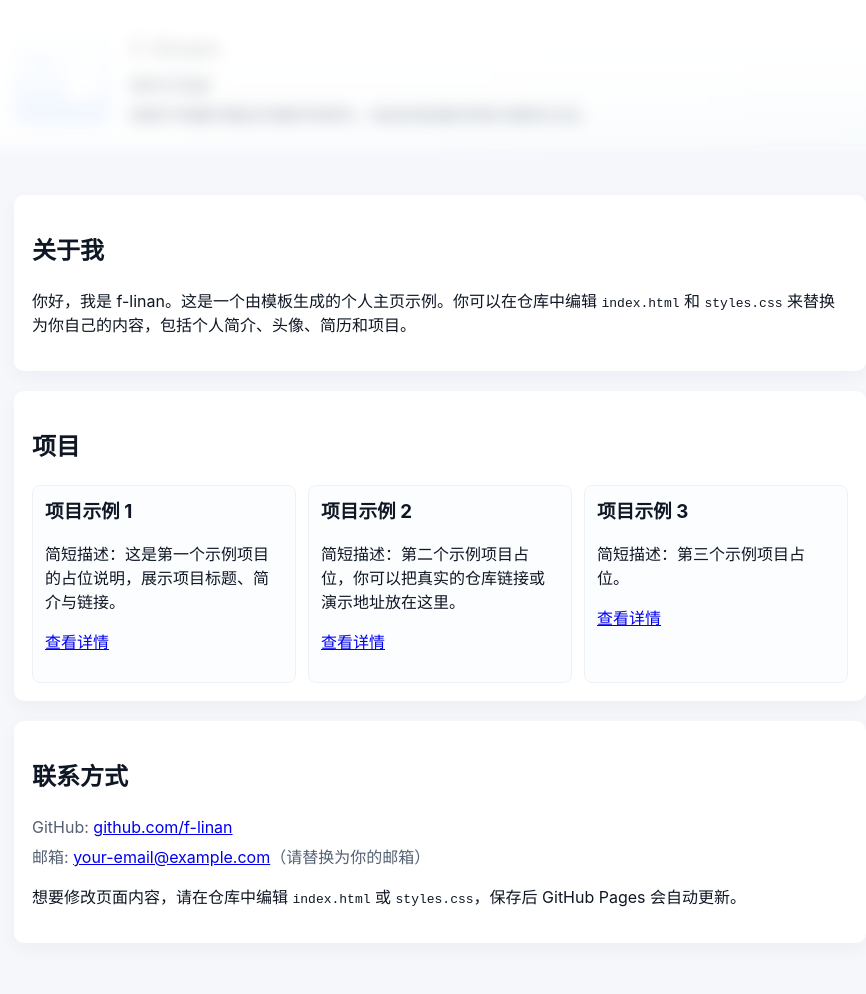
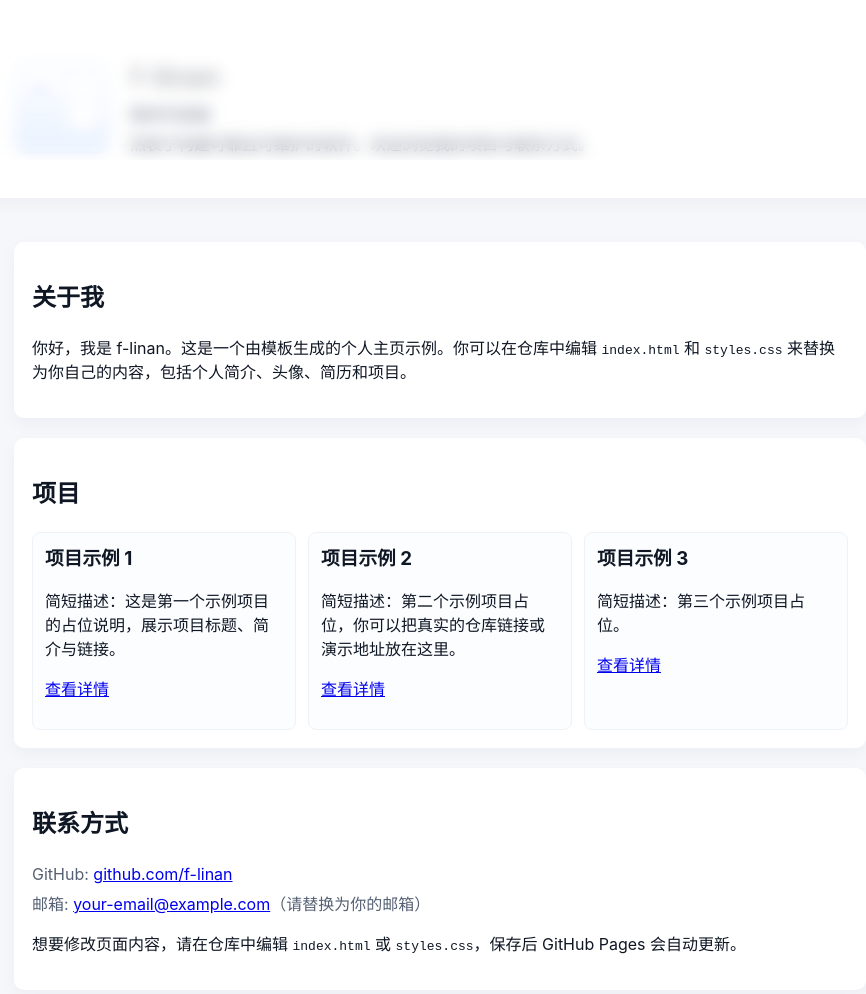
Before and after one commit to f-Linan/f-Linan.github.io, a plain HTML site: page index.html in a window 1280 px wide. Shown: the top 994 px of the page, without its empty margins (200-1066 px from the left). Drawn offline with Linux system fonts and the light colour scheme.

Commit message:
Keep header as visual card but remain under overlay to be blurred

```diff
--- a/index.html
+++ b/index.html
@@ -8,7 +8,7 @@
   <link rel="stylesheet" href="styles.css">
 </head>
 <body>
-  <header class="site-header reveal reveal--fadeup">
+  <header class="site-header card reveal reveal--fadeup">
     <div class="container">
       <img class="avatar" src="assets/avatar.svg" alt="f-linan 头像">
       <div class="intro">
--- a/styles.css
+++ b/styles.css
@@ -114,3 +114,13 @@ body::before{
 @media (prefers-reduced-motion: reduce){
   .reveal, .reveal.active { transition: none !important; animation: none !important; transform: none !important; opacity: 1 !important; filter: none !important }
 }
+
+/* 使 site-header 在视觉上更像卡片，但保持在 overlay 之下以被模糊 */
+.site-header.card{
+  background: var(--card);
+  padding: 18px;
+  border-radius: 10px;
+  box-shadow: 0 6px 18px rgba(17,24,39,0.04);
+  border-bottom: none; /* 去掉原有的底部线 */
+  margin-top: 12px; /* 与页面其余卡片保持一致的间距 */
+}
```
